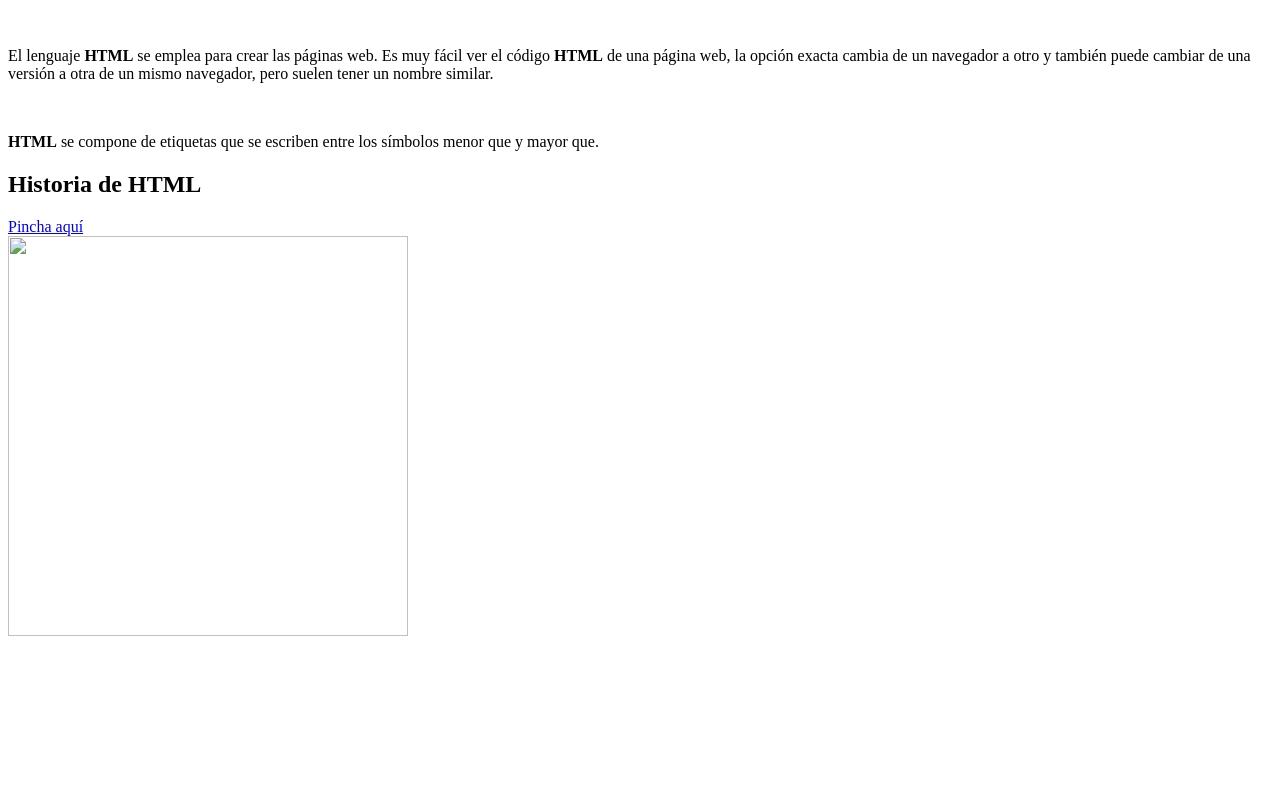
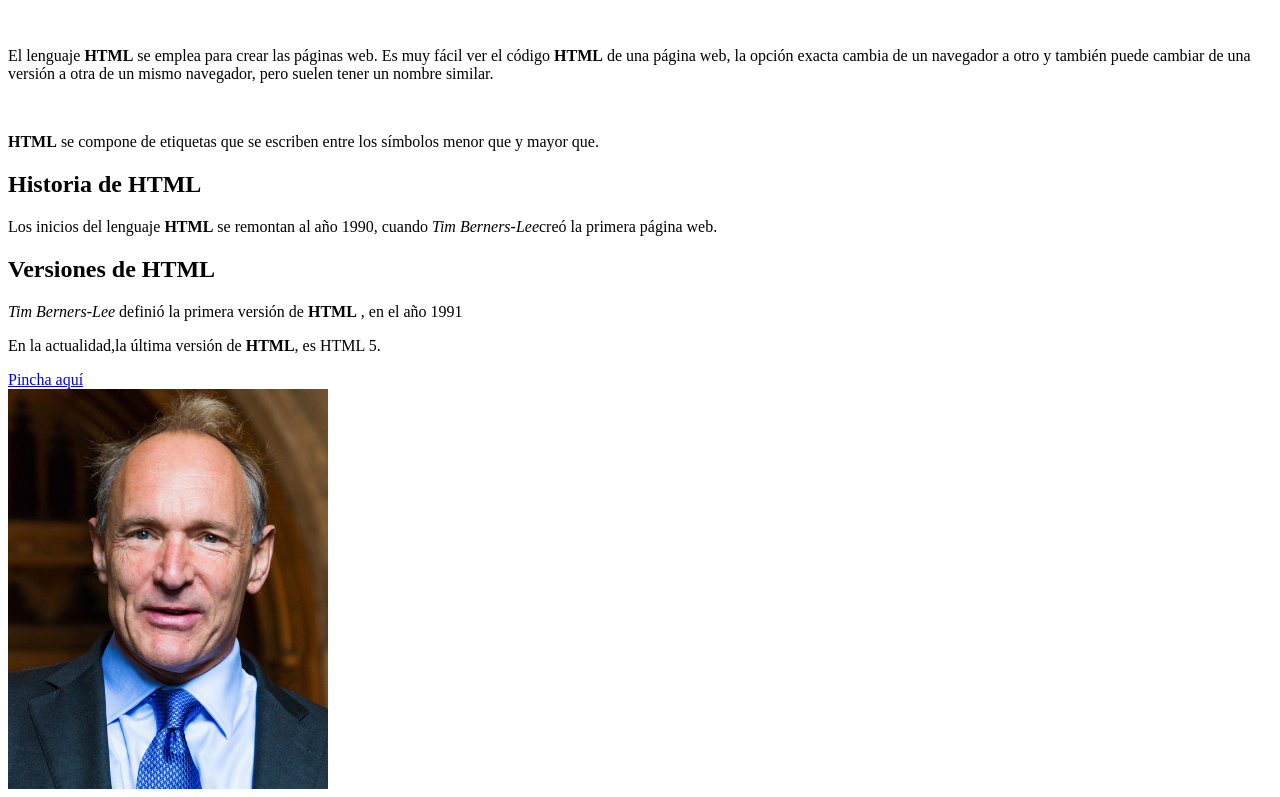
Before and after one commit to martinamartinezporto/Ejercicio-1, a plain HTML site: page index.html in a window 1280 px wide. Shown: the part 87-884 px from the top of the page. Before the commit the page ends 800 px from the top, so only its background shows below. Drawn offline with Linux system fonts and the light colour scheme.

Commit message:
Finalizacion de la tarea del día 25-09-26
Acabé de poner el texto con negrita y cursiva. Además añadí la foto de  manera correcta desde la carpeta "img".

```diff
--- a/index.html
+++ b/index.html
@@ -9,12 +9,16 @@
         <p> <strong> HTML</strong> se compone de etiquetas que se escriben entre los símbolos menor que y mayor que.</p>
 
         <h2>Historia de HTML</h2>
+        <p> Los inicios del lenguaje <strong> HTML</strong> se remontan al año 1990, cuando <em>Tim Berners-Lee</em>creó la primera página web.</p>
 
+        <h2>Versiones de HTML </h2>
+        <p><em>Tim Berners-Lee</em> definió la primera versión de <strong> HTML</strong> , en el año 1991 </p>
+        <p>En la actualidad,la última versión de <strong> HTML</strong>, es HTML 5.</p>
 
 
         <a href="https://es.wikipedia.org/wiki/Tim_Berners-Lee"> Pincha aquí </a> <br>
 
-        <img src="imagen.jpg"  width="" height="400"> </img
+        <img src="./img/imegen.jpg"  width="" height="400"> </img
     >
     </body>
 </html>
```
Also changed, not shown: img/imegen.jpg (added).
